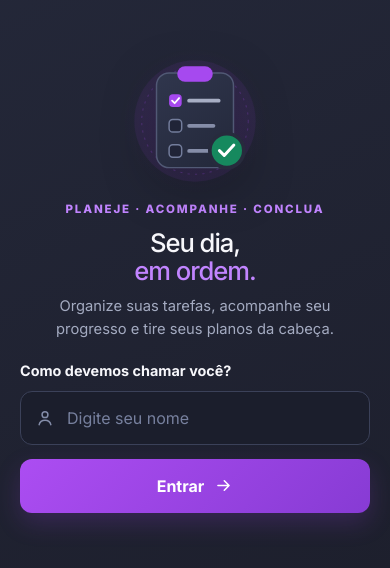
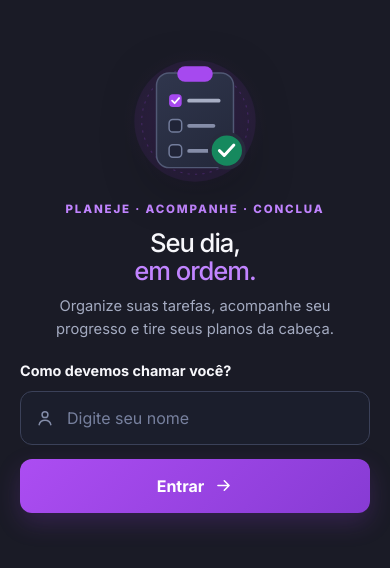
Before and after one commit to gesielbr/climba-todo-frontend, an Angular app: page / in a window 390 px wide. Shown: the part 140-708 px from the top of the page. Built offline with nearby package versions, Linux system fonts and the light colour scheme.

Commit message:
theme login

```diff
--- a/src/app/components/login/login.css
+++ b/src/app/components/login/login.css
@@ -18,7 +18,7 @@
 }
 
 .login {
-  background: var(--bg);
+  background: linear-gradient(155deg, rgba(37, 41, 59, 0.97), rgba(28, 30, 43, 0.98));
   color: var(--text);
   width: 100%;
   min-height: 100vh;
@@ -34,7 +34,7 @@
   text-align: center;
   border: 1px solid rgba(151, 160, 197, 0.16);
   border-radius: 28px;
-  background: linear-gradient(155deg, rgba(37, 41, 59, 0.97), rgba(28, 30, 43, 0.98));
+  background: var(--bg-app);
   box-shadow: 0 28px 80px rgba(0, 0, 0, 0.35);
 }
 
@@ -181,6 +181,7 @@ button:focus-visible {
     min-height: 100svh;
     padding: 0;
     overflow: hidden;
+    border: unset;
   }
 
   .welcome {
```
